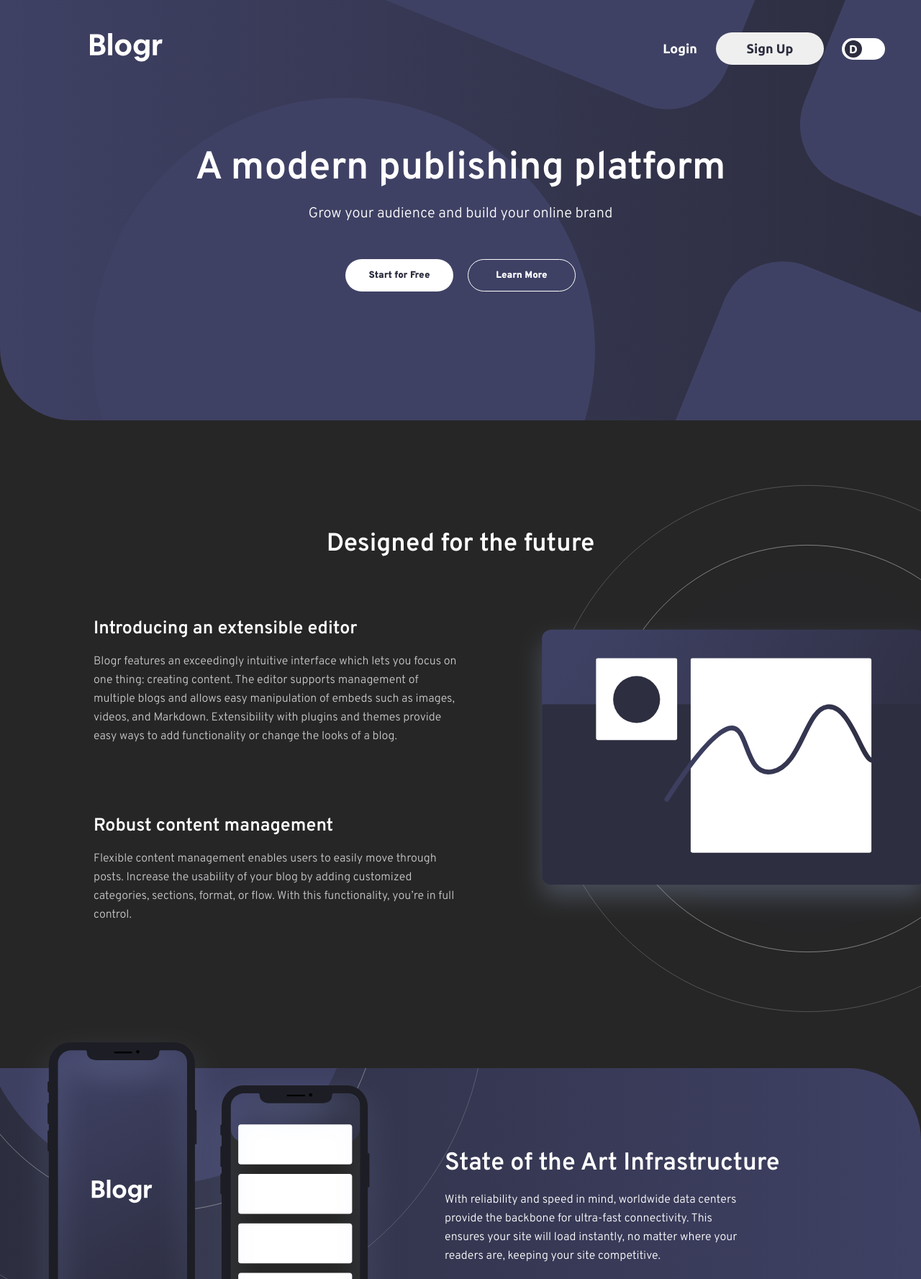
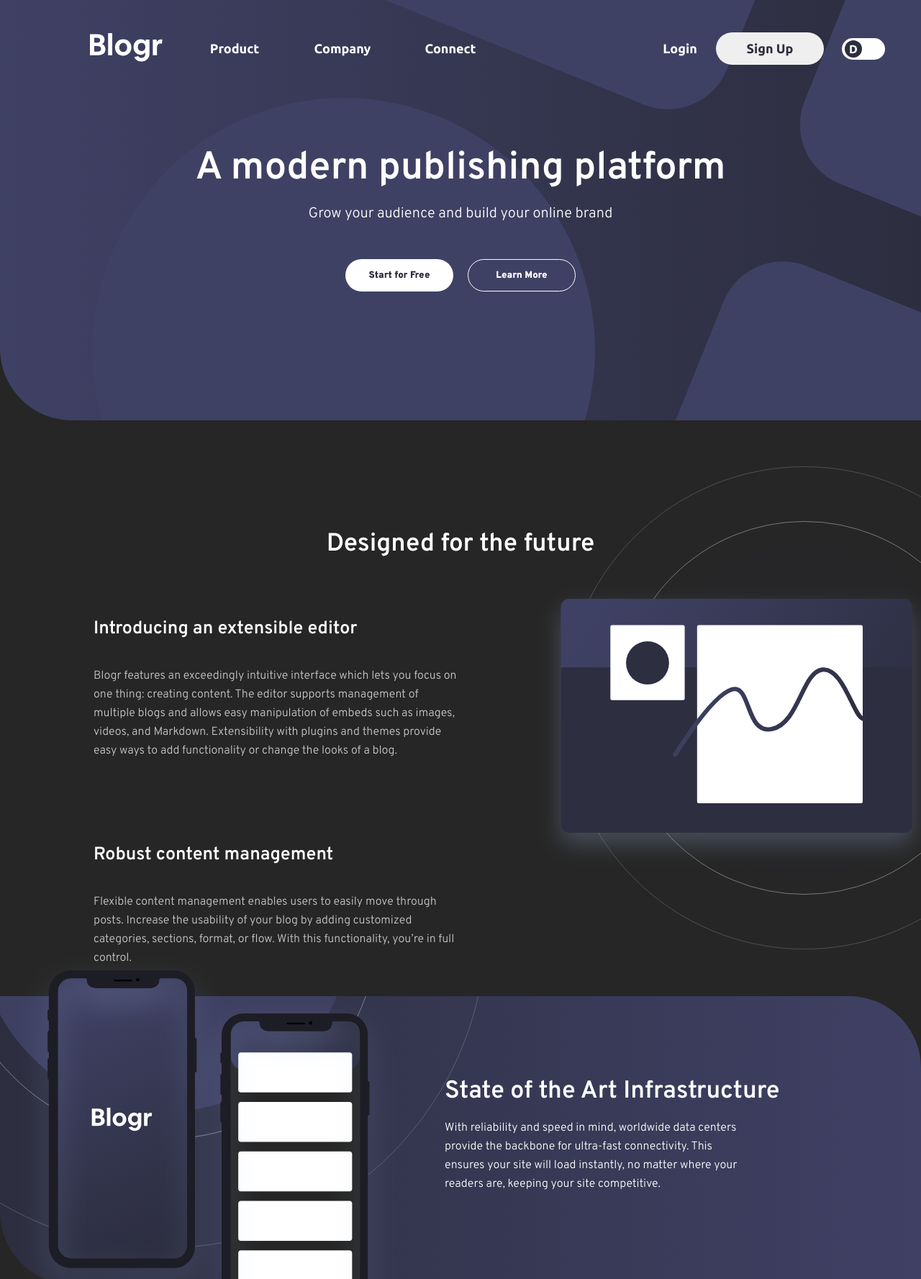
Before and after one commit to Arpan-Patel1/landing-page, a plain HTML site: page index.html in a window 1280 px wide. Shown: the top 1777 px of the page at 72% size. Drawn offline with Linux system fonts and the light colour scheme.

Commit message:
fix desktop styling and mobile navigation menu

```diff
--- a/style.css
+++ b/style.css
@@ -12,7 +12,8 @@
   --primary-button-color: hsl(0, 0%, 15%);
 
   --neutral-white: hsl(0, 0%, 100%);
-  --neutral-grayish-blue: hsl(240, 2%, 79%);
+
+  --neutral-grayish-blue: hsl(16, 31%, 93%);
   --neutral-dark-grayish-blue: hsl(207, 13%, 34%);
   --neutral-dark-black-blue: hsl(240, 10%, 16%);
 
@@ -53,6 +54,7 @@ body {
   --neutral-dark-grayish-blue: hsl(240, 2%, 79%);
   --gradient-light-red: hsl(237, 23%, 32%);
   --gradient-red: hsl(237, 17%, 21%);
+  --neutral-grayish-blue: hsl(240, 31%, 93%);
 }
 
 .darkTheme .heroContainer {
@@ -551,7 +553,7 @@ footer {
 
   .sectionDesk {
     width: 100%;
-    height: 900px;
+    height: 100%;
     padding-top: 80px;
     display: block;
     justify-content: center;
@@ -559,9 +561,9 @@ footer {
     flex-direction: column;
     background-image: url(images/illustration-editor-desktop.svg);
     background-repeat: no-repeat;
-    background-size: 60%;
-    background-position: 720px 90px;
-    padding-top: 150px;
+    background-size: 55%;
+    background-position: 130% 50%;
+    padding: 150px 0;
   }
 
   .darkTheme .sectionDesk {
@@ -571,7 +573,6 @@ footer {
   .para {
     width: 100%;
     text-align: left;
-    padding: 0px 130px;
   }
   .secHeadingDesk {
     color: var(--primary-dark-blue);
@@ -581,12 +582,14 @@ footer {
     width: 60%;
     display: flex;
     flex-direction: column;
+    justify-content: center;
+    align-items: center;
+    padding: 0 130px;
   }
   .subHeadingDesk {
     color: var(--primary-dark-blue);
     font-size: var(--font-desktop-normal);
     text-align: start;
-    padding: 0px 130px;
     padding-top: 80px;
   }
 
@@ -661,15 +664,15 @@ footer {
 
   .sectionDeskBelow {
     width: 100%;
-    height: 930px;
+    height: 100%;
     display: flex;
     justify-content: center;
     align-items: end;
     flex-direction: column;
     background-image: url(images/illustration-laptop-desktop.svg);
     background-repeat: no-repeat;
-    background-size: 75%;
-    background-position: -300px 100px;
+    background-size: 55%;
+    background-position: -35% 55%;
     padding: 100px 0;
   }
 
@@ -784,7 +787,7 @@ footer {
 
   .dropdown {
     position: relative;
-    display: flexbox;
+    display: inline-block;
   }
 
   .dropdown-content {
```
